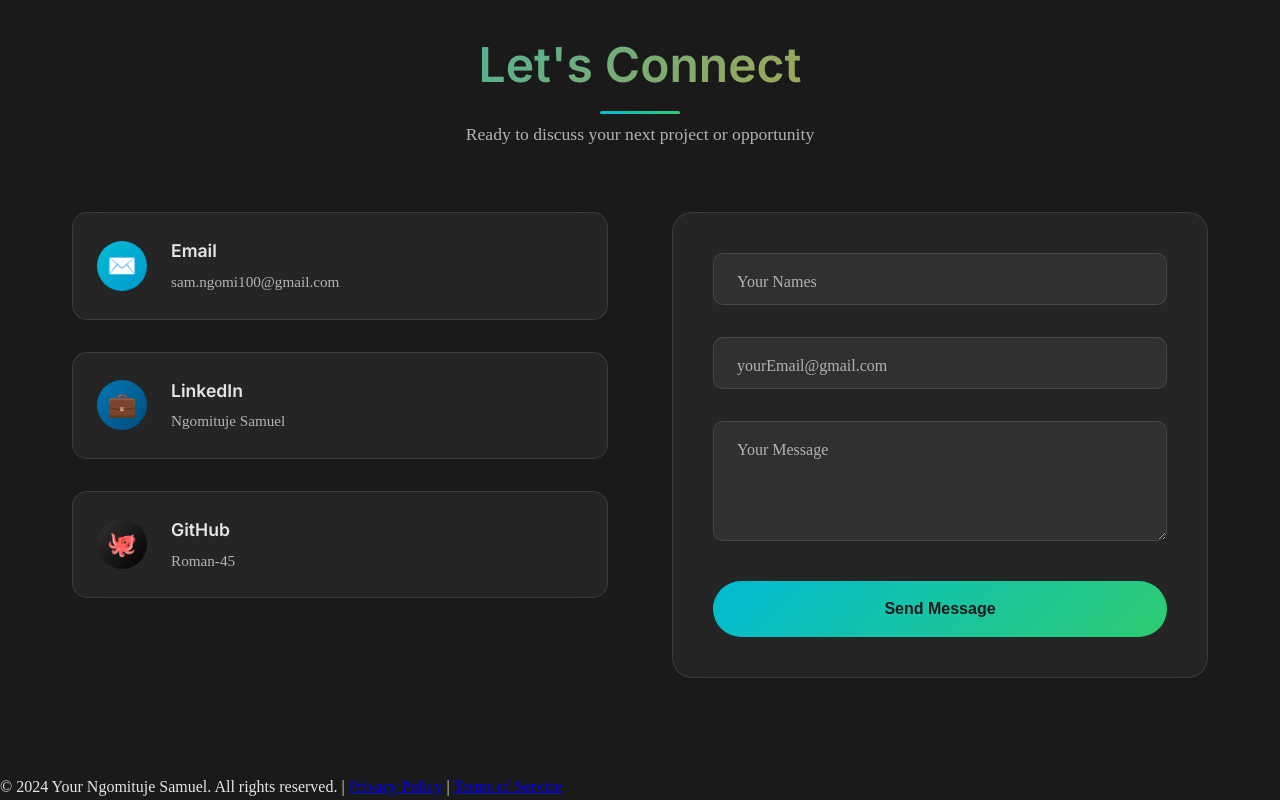
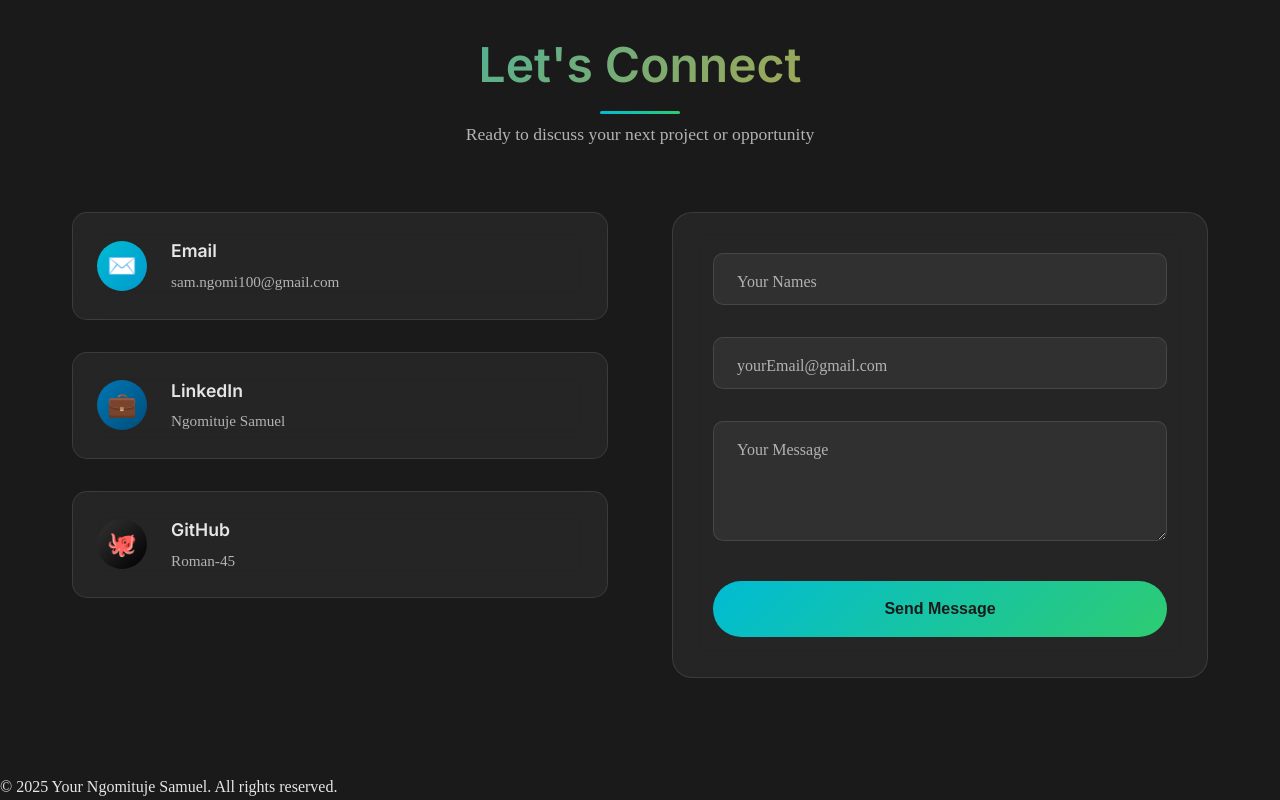
Before and after one commit to Roman-45/Portfolio, a plain HTML site: page index.html in a window 1280 px wide. Shown: the part 4562-5362 px from the top of the page. Drawn offline with Linux system fonts and the light colour scheme; animation ran at ten frames a second; a web font is replaced by a local one.

Commit message:
Update index.html

```diff
--- a/index.html
+++ b/index.html
@@ -526,9 +526,7 @@
     </div>
 
       <div class="footer-bottom">
-            <p>&copy; 2024 Your Ngomituje Samuel. All rights reserved. |
-               <a href="#privacy">Privacy Policy</a> |
-               <a href="#terms">Terms of Service</a>
+            <p>&copy; 2025 Your Ngomituje Samuel. All rights reserved.
             </p>
         </div>
     </footer>
```
